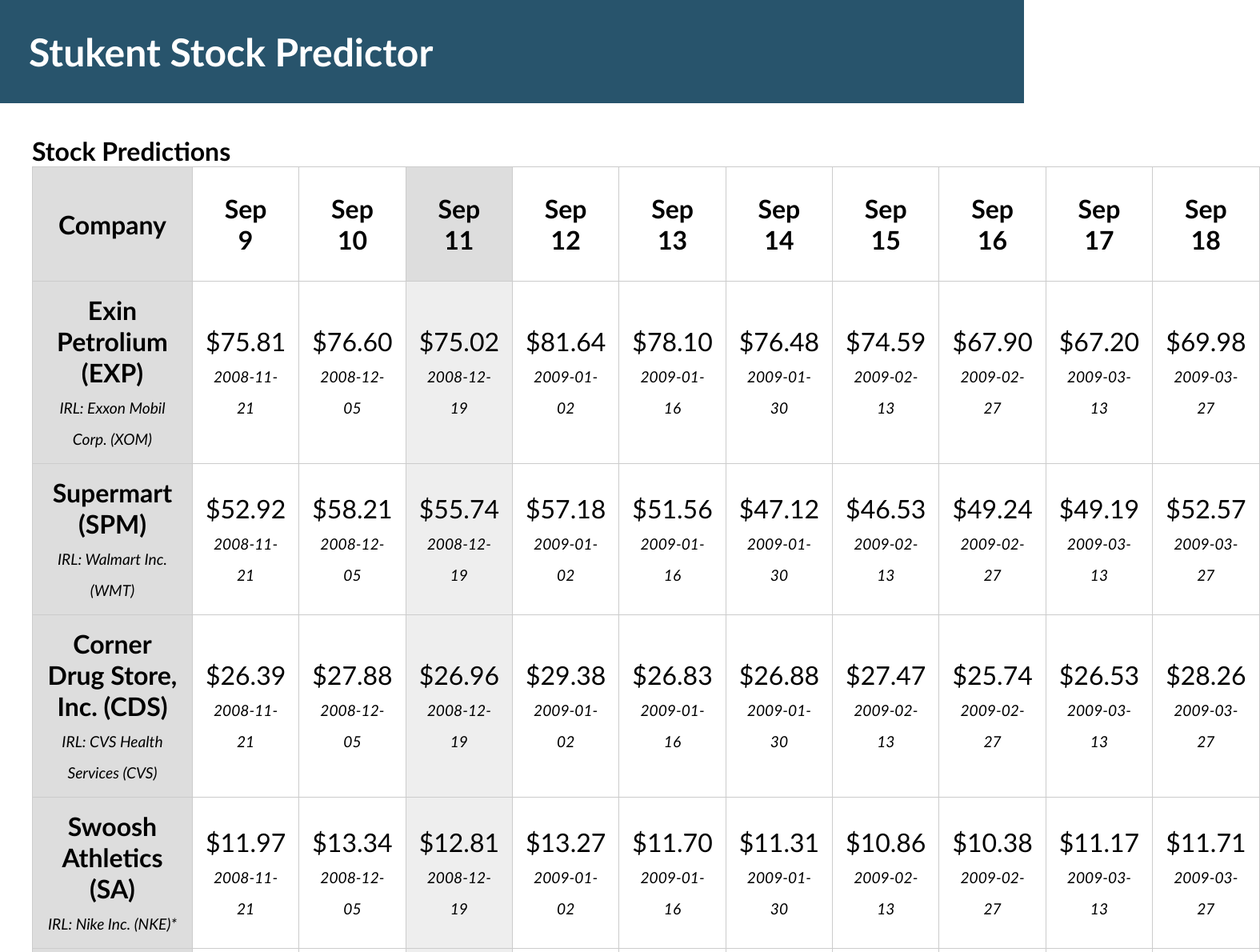
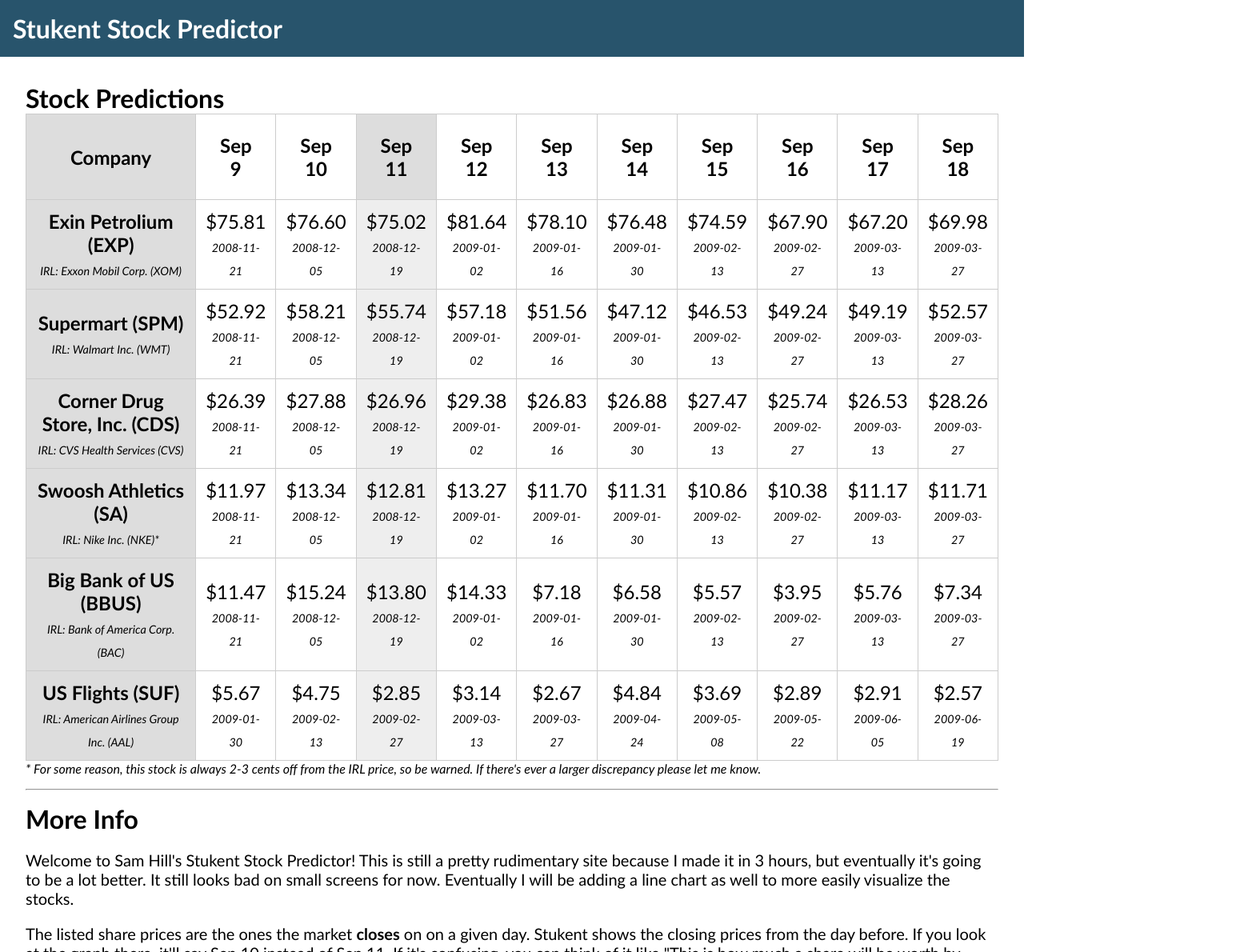
Before and after one commit to SoshJam/stukent-stock-predictor, a React (Create React App) app: page / in a window 1280 px wide. Shown: the top 1190 px of the page at 80% size, 1575 px wide, since content can reach past the window. Built offline with nearby package versions, Linux system fonts and the light colour scheme.

Commit message:
Styling size fixes

```diff
--- a/src/App.css
+++ b/src/App.css
@@ -13,18 +13,18 @@ header {
 
 header h1 {
   display: inline-block;
-  font-size: 3em;
-  padding: 0.75em;
+  font-size: 2em;
+  padding: 0.5em;
   color: white;
 }
 
 main {
-  padding: 40px;
+  padding: 2em;
 }
 
 p {
   margin-top: 1em;
-  font-size: 1.5em;
+  font-size: 1.25em;
 }
 
 .tiny {
@@ -46,7 +46,7 @@ hr {
   text-align: center;
   border: 1px solid #cccccc;
   padding: 0.5em;
-  font-size: 2em;
+  font-size: 1.5em;
   width: 8%;
 }
 
```
